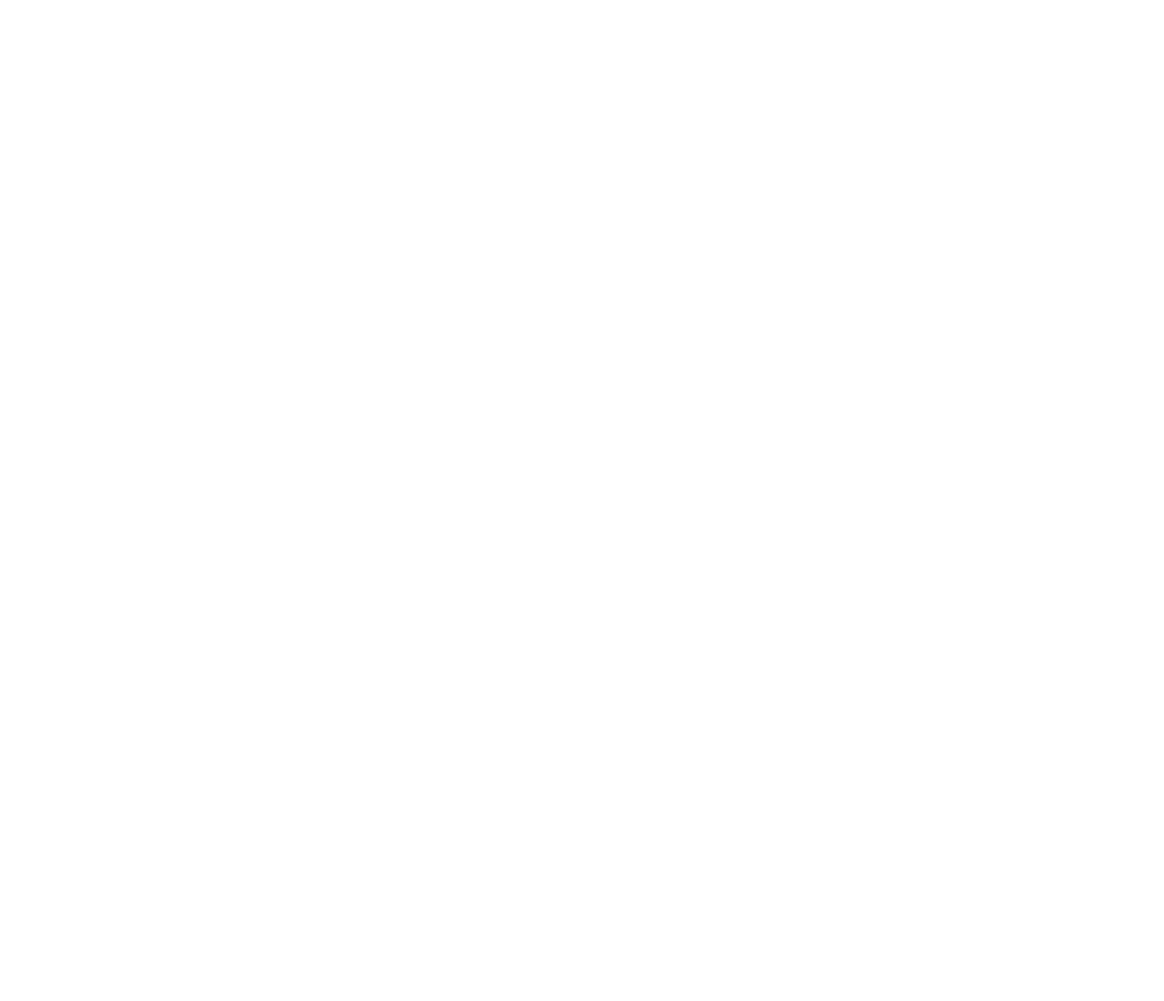
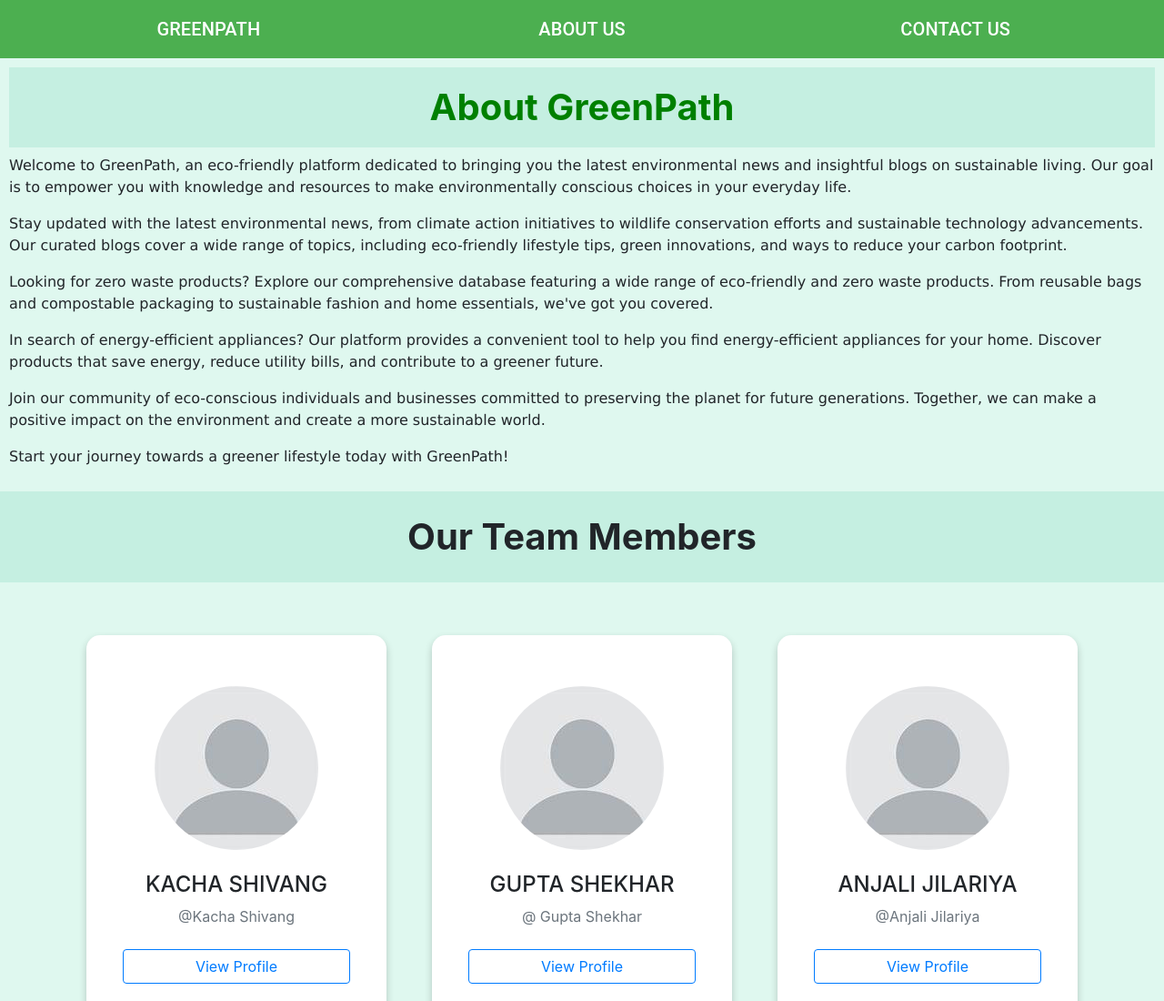
Before and after one commit to Green-Path/GreenPath-frontend, a React (Create React App) app in the folder green-path/: page /aboutus in a window 1280 px wide. Before the commit this address had no page. Shown: the top 1100 px of the page at 91% size. Before the commit the page ends 800 px from the top, so only its background shows below. Built offline with nearby package versions, Linux system fonts and the light colour scheme.

Commit message:
Update navigation links to About Us page in multiple files

```diff
--- a/green-path/src/App.js
+++ b/green-path/src/App.js
@@ -40,7 +40,7 @@ import Announcements from './pages/showBlogs';
 import Card from './pages/card';
 import ContactUs from './pages/contactus'
 import Appliances from './pages/appliances';
-// import AboutUs from './pages/aboutus'
+import AboutUs from './pages/aboutus'
 function App() {
 
   return (
@@ -53,8 +53,8 @@ function App() {
         <Route path='/customer' element={<Customer />} />
         <Route path='/announcements' element={<Announcements />} />
         <Route path='/contactus' element={<ContactUs />} />
-        <Route path='/appliances' element={<Appliances/>}/>
-        {/* <Route path='/aboutus' element={<AboutUs />} /> */}
+        <Route path='/appliances' element={<Appliances />} />
+        <Route path='/aboutus' element={<AboutUs />} />
       </Routes>
     </Router>
   );
--- a/green-path/src/pages/ProfileCard.js
+++ b/green-path/src/pages/ProfileCard.js
@@ -12,7 +12,7 @@ const ProfileCard = ({ name, username, imageSrc, socialLinks }) => {
                     <p className="text-muted mb-4">@{username}</p>
                     <div className="mb-4 pb-2">
                         {socialLinks.map((link, index) => (
-                            <a key={index} href={link.url}>
+                            <a key={index} href={link.url} target='_blank'>
                                 <button type="button" className="btn btn-outline-primary btn-floating">
                                     View Profile
                                 </button>
--- a/green-path/src/pages/aboutus.js
+++ b/green-path/src/pages/aboutus.js
@@ -1,4 +1,4 @@
-import React , { useState } from 'react'
+import React, { useState } from 'react'
 import '../css/aboutus.css';
 import img1 from './profile.jpeg'
 import img2 from './profile.jpeg'
@@ -12,20 +12,54 @@ import img9 from './profile.jpeg'
 import img10 from './profile.jpeg'
 import img11 from './profile.jpeg'
 import ProfileCard from './ProfileCard';
-import { useParams, useHistory } from "react-router-dom";
+import { useParams, useHistory, useNavigate } from "react-router-dom";
+const { AppBar, Toolbar, Button, Typography } = require('@mui/material');
 
 
-const AboutUs = ({username}) => {
+const AboutUs = ({ username }) => {
   const [index, set] = useState(0);
   const { profileId } = useParams();
+  const navigate = useNavigate();
+  const profiles = [
 
-  const profiles = [
+    {
+      name: 'KACHA SHIVANG',
+      username: 'Kacha Shivang',
+      imageSrc: img9,
+      socialLinks: [
+        { url: 'https://www.linkedin.com/in/shivang-kacha-1557a3220' },
+      ],
+    },
+    {
+      name: ' GUPTA SHEKHAR',
+      username: ' Gupta Shekhar',
+      imageSrc: img5,
+      socialLinks: [
+        { url: 'https://www.linkedin.com/in/shekhar-gupta-5b422b223/' },
+      ],
+    },
     {
       name: 'ANJALI JILARIYA',
       username: 'Anjali Jilariya',
       imageSrc: img1,
       socialLinks: [
-        {url: 'https://www.linkedin.com/in/anjali-jilariya-8b119727a/' },
+        { url: 'https://www.linkedin.com/in/anjali-jilariya-8b119727a/' },
+      ],
+    },
+    {
+      name: 'DOBARIYA JAY',
+      username: 'Dobariya Jay',
+      imageSrc: img10,
+      socialLinks: [
+        { url: 'https://www.linkedin.com/in/jay-dobariya-301438141' },
+      ],
+    },
+    {
+      name: ' AADITYA MAKWANA',
+      username: ' Aaditya Makwana',
+      imageSrc: img3,
+      socialLinks: [
+        { url: 'https://www.linkedin.com/in/aaditya-makwana-396395252/' },
       ],
     },
     {
@@ -33,39 +67,33 @@ const AboutUs = ({username}) => {
       username: 'Kavya Kumar',
       imageSrc: img2,
       socialLinks: [
-          {url: 'https://www.linkedin.com/in/kavya-kumar-587b012a1/' },
+        { url: 'https://www.linkedin.com/in/kavya-kumar-587b012a1/' },
       ],
     },
-    {
-        name: ' AADITYA MAKWANA',
-        username: ' Aaditya Makwana',
-        imageSrc: img3,
-        socialLinks: [
-          {url: 'https://www.linkedin.com/in/aaditya-makwana-396395252/' },
-        ],
-    },
+
     {
       name: 'SHAH SAUMYA',
       username: 'Shah Saumya',
       imageSrc: img4,
       socialLinks: [
-          {url: 'https://www.linkedin.com/in/saumya-shah-923825247/' },
+        { url: 'https://www.linkedin.com/in/saumya-shah-923825247/' },
       ],
     },
-    {
-        name: ' GUPTA SHEKHAR',
-        username: ' Gupta Shekhar',
-        imageSrc: img5,
-        socialLinks: [
-          {url: 'https://www.linkedin.com/in/shekhar-gupta-5b422b223/' },
-        ],
-    },
+
     {
       name: ' HIMANI SINGH',
       username: ' Himani Singh',
       imageSrc: img6,
       socialLinks: [
-          {url: 'https://www.linkedin.com/in/himani-singh-466676269/' },
+        { url: 'https://www.linkedin.com/in/himani-singh-466676269/' },
+      ],
+    },
+    {
+      name: 'SOYANTAR DHRUVA',
+      username: 'Soyantar Dhruva',
+      imageSrc: img8,
+      socialLinks: [
+        { url: 'https://www.linkedin.com/in/dhruva-soyantar-25b225252/' },
       ],
     },
     {
@@ -73,50 +101,45 @@ const AboutUs = ({username}) => {
       username: 'Patel Dev',
       imageSrc: img7,
       socialLinks: [
-          {url: 'https://www.linkedin.com/in/anjali-jilariya-8b119727a' },
+        { url: 'https://www.linkedin.com/in/anjali-jilariya-8b119727a' },
       ],
     },
-    {
-        name: 'SOYANTAR DHRUVA',
-        username: 'Soyantar Dhruva',
-        imageSrc: img8,
-        socialLinks: [
-          {url: 'https://www.linkedin.com/in/dhruva-soyantar-25b225252/' },
-        ],
-    },
-    {
-        name: 'KACHA SHIVANG',
-        username: 'Kacha Shivang',
-        imageSrc: img9,
-        socialLinks: [
-          {url: 'https://www.linkedin.com/in/shivang-kacha-1557a3220' },
-        ],
-    },
-    {
-      name: 'DOBARIYA JAY',
-      username: 'Dobariya Jay',
-      imageSrc: img10,
-      socialLinks: [
-        {url: 'https://www.linkedin.com/in/jay-dobariya-301438141' },
-      ],
-    },
+
+
     {
       name: 'HARSH PARMAR',
       username: 'Harsh Parmar',
       imageSrc: img11,
       socialLinks: [
-          {url: 'https://www.linkedin.com/in/anjali-jilariya-8b119727a' },
+        { url: 'https://www.linkedin.com/in/anjali-jilariya-8b119727a' },
       ],
     }
   ];
 
 
   return (
-
-    <div className='main2' style={{backgroundColor: 'rgb(223, 248, 239)'}}>
+    <>
+      <AppBar position="static" style={{ backgroundColor: '#4caf50' }}>
+        <Toolbar>
+          <Button onClick={(e) => { navigate('/') }} style={{}}>
+            <Typography variant="h6" style={{ flexGrow: 1, textDecoration: "none", color: "white" }}>
+              GreenPath
+            </Typography>
+          </Button>
+          <Button color="inherit" onClick={(e) => { navigate('/aboutus') }}>
+            <Typography variant="h6" style={{ flexGrow: 1, textDecoration: "none", color: "white" }}>
+              About Us
+            </Typography>
+          </Button>
+          <Button color="inherit" onClick={(e) => { navigate('/contactus') }}><Typography variant="h6" style={{ flexGrow: 1, textDecoration: "none", color: "white" }}>
+            Contact Us
+          </Typography></Button>
+        </Toolbar>
+      </AppBar>
+      <div className='main2' style={{ backgroundColor: 'rgb(223, 248, 239)' }}>
         <div>
           <div class="main-content">
-      <h2 className="Aboutheading" style={{backgroundColor: "rgb(197 239 225)"}}>About GreenPath</h2>
+            <h2 className="Aboutheading" style={{ backgroundColor: "rgb(197 239 225)" }}>About GreenPath</h2>
             <p className="contentinaboutus">Welcome to GreenPath, an eco-friendly platform dedicated to bringing you the latest environmental news and insightful blogs on sustainable living. Our goal is to empower you with knowledge and resources to make environmentally conscious choices in your everyday life.</p>
 
             <p className="contentinaboutus">Stay updated with the latest environmental news, from climate action initiatives to wildlife conservation efforts and sustainable technology advancements. Our curated blogs cover a wide range of topics, including eco-friendly lifestyle tips, green innovations, and ways to reduce your carbon footprint.</p>
@@ -130,7 +153,7 @@ const AboutUs = ({username}) => {
             <p className="contentinaboutus">Start your journey towards a greener lifestyle today with GreenPath!</p>
 
           </div>
-      <div className='g' style={{backgroundColor: "rgb(197 239 225)"}}>
+          <div className='g' style={{ backgroundColor: "rgb(197 239 225)" }}>
             Our Team Members
           </div>
 
@@ -149,6 +172,7 @@ const AboutUs = ({username}) => {
           </div>
         </div>
       </div>
+    </>
   );
 };
 
--- a/green-path/src/pages/appliances.js
+++ b/green-path/src/pages/appliances.js
@@ -63,7 +63,7 @@ export default function Appliances({ handleSelectChange, handleMinPriceChange, h
                             GreenPath
                         </Typography>
                     </Button>
-                    <Button color="inherit" onClick={(e) => { navigate('/contactus') }}>
+                    <Button color="inherit" onClick={(e) => { navigate('/aboutus') }}>
                         <Typography variant="h6" style={{ flexGrow: 1, textDecoration: "none", color: "white" }}>
                             About Us
                         </Typography>
--- a/green-path/src/pages/card.js
+++ b/green-path/src/pages/card.js
@@ -35,9 +35,10 @@ function products(prod) {
         <Typography variant="subtitle2" color="text.secondary" gutterBottom>
           price: {prod.price}
         </Typography>
-        <Typography variant="subtitle2" color="text.secondary" gutterBottom>
+        {prod.PowerRating && <Typography variant="subtitle2" color="text.secondary" gutterBottom>
           power Rating: {prod.PowerRating}
-        </Typography>
+        </Typography>}
+
       </CardContent>
       <CardActions sx={{ marginTop: "auto" }}>
         <Button
--- a/green-path/src/pages/contactus.js
+++ b/green-path/src/pages/contactus.js
@@ -16,7 +16,7 @@ export default function ContactUs({ username }) {
               GreenPath
             </Typography>
           </Button>
-          <Button color="inherit" onClick={(e) => { navigate('/contactus') }}>
+          <Button color="inherit" onClick={(e) => { navigate('/aboutus') }}>
             <Typography variant="h6" style={{ flexGrow: 1, textDecoration: "none", color: "white" }}>
               About Us
             </Typography>
--- a/green-path/src/pages/customer.js
+++ b/green-path/src/pages/customer.js
@@ -63,7 +63,7 @@ export default function Customer({ handleSelectChange, handleMinPriceChange, han
                             GreenPath
                         </Typography>
                     </Button>
-                    <Button color="inherit" onClick={(e) => { navigate('/contactus') }}>
+                    <Button color="inherit" onClick={(e) => { navigate('/aboutus') }}>
                         <Typography variant="h6" style={{ flexGrow: 1, textDecoration: "none", color: "white" }}>
                             About Us
                         </Typography>
--- a/green-path/src/pages/homePage.js
+++ b/green-path/src/pages/homePage.js
@@ -18,7 +18,7 @@ function HomePage() {
                             GreenPath
                         </Typography>
                     </Button>
-                    <Button color="inherit" onClick={(e) => { navigate('/contactus') }}>
+                    <Button color="inherit" onClick={(e) => { navigate('/aboutus') }}>
                         <Typography variant="h6" style={{ flexGrow: 1, textDecoration: "none", color: "white" }}>
                             About Us
                         </Typography>
--- a/green-path/src/pages/news.js
+++ b/green-path/src/pages/news.js
@@ -306,7 +306,7 @@ function News() {
                             GreenPath
                         </Typography>
                     </Button>
-                    <Button color="inherit" onClick={(e) => { navigate('/contactus') }}>
+                    <Button color="inherit" onClick={(e) => { navigate('/aboutus') }}>
                         <Typography variant="h6" style={{ flexGrow: 1, textDecoration: "none", color: "white" }}>
                             About Us
                         </Typography>
--- a/green-path/src/pages/showBlogs.js
+++ b/green-path/src/pages/showBlogs.js
@@ -85,7 +85,7 @@ const Announcements = ({ title }) => {
                             GreenPath
                         </Typography>
                     </Button>
-                    <Button color="inherit" onClick={(e) => { navigate('/contactus') }}>
+                    <Button color="inherit" onClick={(e) => { navigate('/aboutus') }}>
                         <Typography variant="h6" style={{ flexGrow: 1, textDecoration: "none", color: "white" }}>
                             About Us
                         </Typography>
```
Lines whose indentation alone changed are shown as unchanged.
